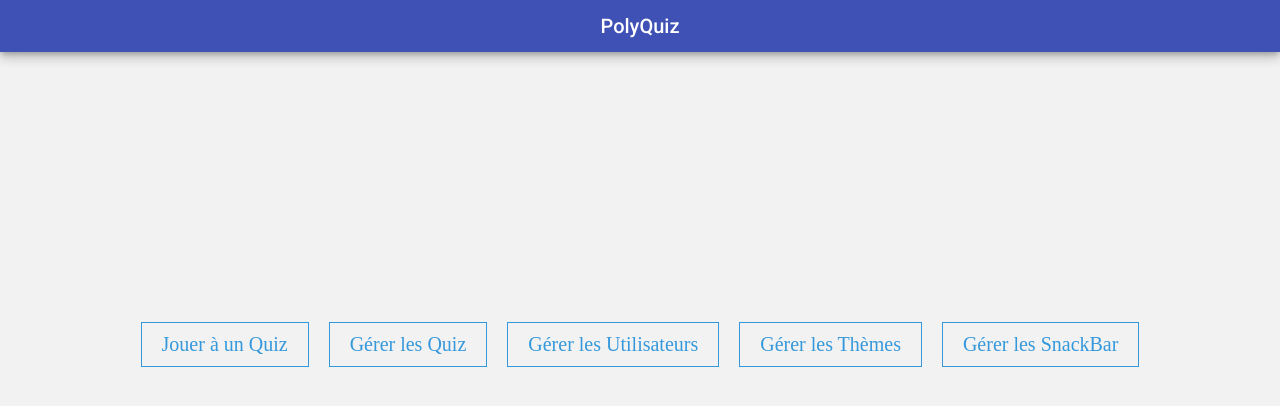
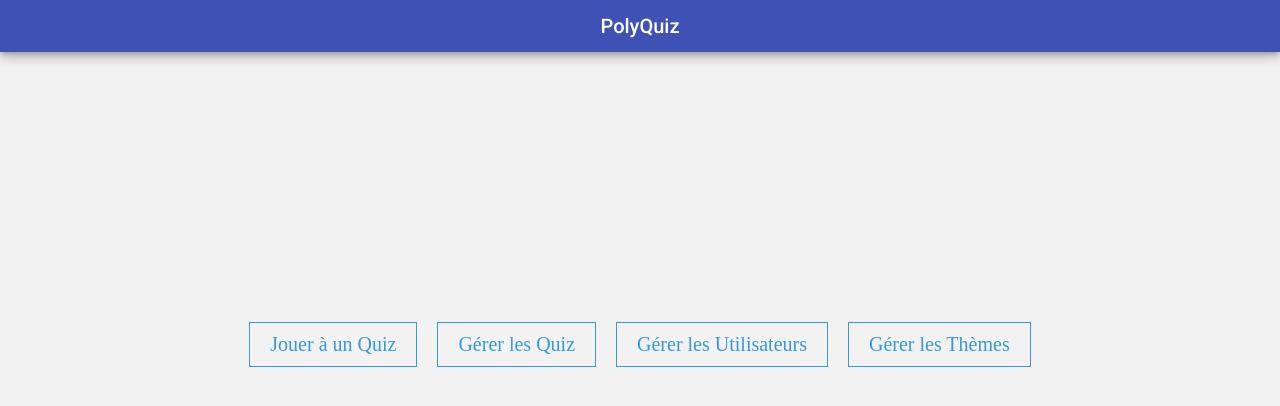
Before and after one commit to 2019-2020-ps6/2019-2020-ps6-rendu-pgg, an Angular app in the folder Front-End/QuizzPS6/: page / in a window 1280 px wide. Shown: the top 406 px of the page. Built offline with nearby package versions, Linux system fonts and the light colour scheme; no server answers.

Commit message:
Ajout popups ajout et suppression utilisateur (gestion)
Ajout popups ajout et suppression utilisateur (gestion)

```diff
--- a/Front-End/QuizzPS6/src/app/app.module.ts
+++ b/Front-End/QuizzPS6/src/app/app.module.ts
@@ -23,7 +23,6 @@ import { SelectionUserComponent } from './selection-user/selection-user.componen
 import { GestionThemeComponent } from './gestion-theme/gestion-theme.component';
 import { AttemptsUserComponent } from './attempts-user/attempts-user.component';
 import { BrowserAnimationsModule } from '@angular/platform-browser/animations';
-import { MatSnackBar} from '@angular/material/snack-bar';
 import { MatSnackBarModule} from '@angular/material/snack-bar';
 
 @NgModule({
--- a/Front-End/QuizzPS6/src/app/gestion-user/gestion-user.component.ts
+++ b/Front-End/QuizzPS6/src/app/gestion-user/gestion-user.component.ts
@@ -4,6 +4,7 @@ import { Quiz } from '../../models/quiz.model';
 import { UserService } from '../../services/user.service';
 import { User } from '../../models/user.model';
 import { FormBuilder, FormGroup } from '@angular/forms';
+import {MatSnackBar} from '@angular/material/snack-bar';
 
 @Component({
   selector: 'app-gestion-user',
@@ -19,7 +20,8 @@ export class GestionUserComponent implements OnInit {
 
   public userForm: FormGroup;
 
-  constructor(public formBuilder: FormBuilder, public userService: UserService, public quizService: QuizService) {
+  constructor(public formBuilder: FormBuilder, public userService: UserService, public quizService: QuizService,
+              private snackBar: MatSnackBar) {
     this.userForm = this.formBuilder.group({
       firstName: [''],
       lastName: [''],
@@ -35,6 +37,9 @@ export class GestionUserComponent implements OnInit {
     console.log('menu user chargé');
   }
 
+  openSnackBar(message, action) {
+    this.snackBar.open(message, action, {duration: 2000});
+  }
   selectUser(user: User) {
     this.state = 1;
     this.currentUser = user;
@@ -54,6 +59,9 @@ export class GestionUserComponent implements OnInit {
     // Now, add your quiz in the list!
     this.userService.addUser(userToCreate);
     this.deleteState = 0;
+    if (userToCreate.firstName && userToCreate.lastName) {
+      this.openSnackBar('Utilisateur créé !', 'Ok');
+    }
   }
 
   confirmDelete() {
@@ -65,6 +73,7 @@ export class GestionUserComponent implements OnInit {
     this.state = 0;
     this.deleteState = 0;
     this.userService.deleteUser(user);
+    this.openSnackBar('Utilisateur supprimé !', 'Ok');
   }
 
   userOption(user: User) {
--- a/Front-End/QuizzPS6/src/app/menu/menu.component.html
+++ b/Front-End/QuizzPS6/src/app/menu/menu.component.html
@@ -33,7 +33,6 @@
     <button *ngSwitchDefault type="button" class="btn btn2" (click)="editQuiz()">Gérer les Quiz</button>
     <button *ngSwitchDefault type="button" class="btn btn3" (click)="editUser()">Gérer les Utilisateurs</button>
     <button *ngSwitchDefault type="button" class="btn btn3" (click)="editTheme()">Gérer les Thèmes</button>
-    <button *ngSwitchDefault type="button" class="btn btn3" (click)="openSnackBar('ItemDeleted')">Gérer les SnackBar</button>
     <ng-container *ngIf="user">
       {{user.bigPointer ? setBigCursor() : removeBigCursor()}}
     </ng-container>
--- a/Front-End/QuizzPS6/src/app/menu/menu.component.ts
+++ b/Front-End/QuizzPS6/src/app/menu/menu.component.ts
@@ -24,8 +24,8 @@ export class MenuComponent implements OnInit {
     console.log('menu Hub chargé');
   }
 
-  openSnackBar(message) {
-    this.snackBar.open(message);
+  openSnackBar(message, action) {
+    this.snackBar.open(message, action);
   }
 
   playQuiz() {
@@ -41,6 +41,7 @@ export class MenuComponent implements OnInit {
   }
 
   editTheme() {
+    this.openSnackBar('Testing SnackBar', 'dismiss');
     this.state = 5;
   }
 
--- a/Front-End/QuizzPS6/src/services/theme.service.ts
+++ b/Front-End/QuizzPS6/src/services/theme.service.ts
@@ -22,7 +22,7 @@ export class ThemeService {
 
   getLastCreatedTheme() {
     if (this.themes.length === 0) {
-      return 0;
+      return '0';
     }
     return this.themes.slice(-1)[0].id;
   }
```
